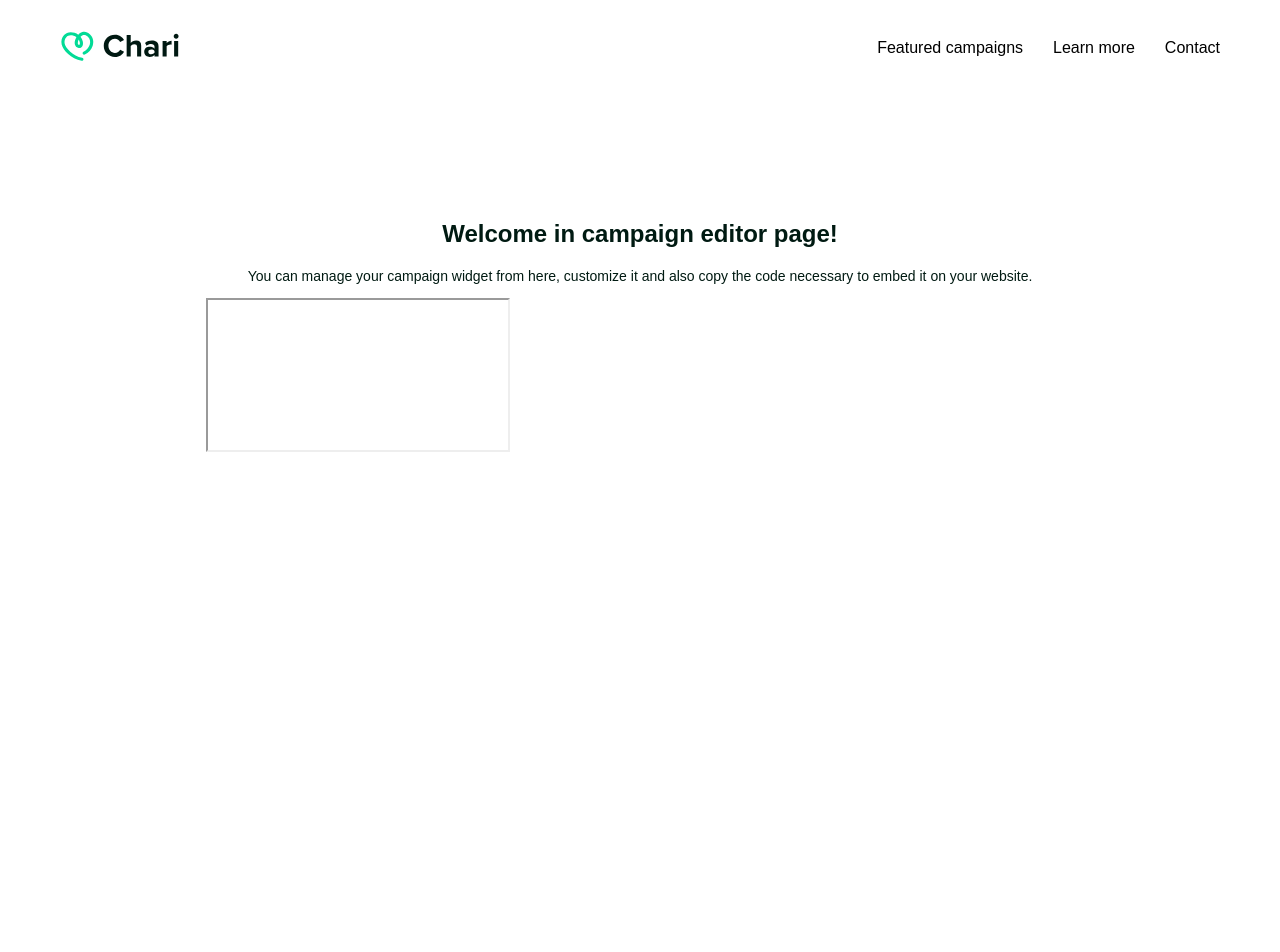
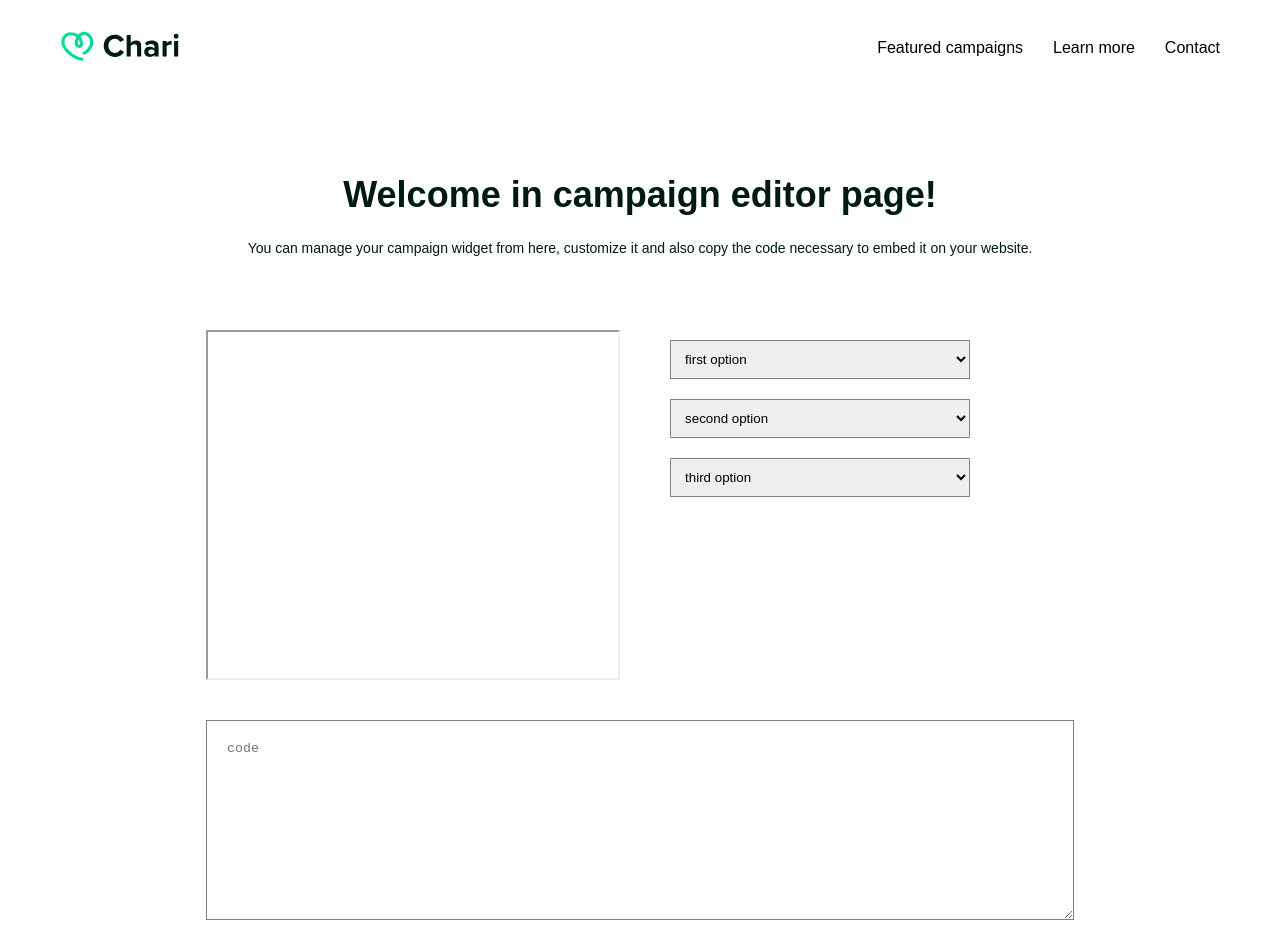
Before and after one commit to DecentLabs/chari, a React (Create React App) app in the folder client/: page /campaign/admin in a window 1280 px wide. Shown: the top 952 px of the page. Before the commit the page ends 800 px from the top, so only its background shows below. Built offline with nearby package versions, Linux system fonts and the light colour scheme; a web font is replaced by a local one.

Commit message:
admin page, styles, select comp

```diff
--- /dev/null
+++ b/client/src/components/select.js
@@ -0,0 +1,24 @@
+import React from 'react'
+import styles from './../styles/select.module.css'
+
+class Select extends React.Component {
+  render () {
+    const {onChange, defaultValue} = this.props
+    const options = this.props.options ? this.props.options : []
+
+    const optionTags = options.map((option) => {
+      return (
+        <option key={option.value} value={option.value}>{option.name}</option>
+      )
+    })
+    return (
+      <div className={styles.selectWrapper}>
+        <select className={styles.select}  onChange={onChange} value={defaultValue}>
+          {optionTags}
+        </select>
+      </div>
+    )
+  }
+}
+
+export default Select
--- a/client/src/styles/NewCampaign.module.css
+++ b/client/src/styles/NewCampaign.module.css
@@ -1,5 +1,5 @@
 .newCampaign {
   text-align: left;
-  padding: 100px 15%;
-  height: calc(100vh - 100px);
+  padding: 50px 15%;
+  height: calc(100vh - 50px);
 }
--- /dev/null
+++ b/client/src/styles/select.module.css
@@ -0,0 +1,11 @@
+.selectWrapper {
+  width: 100%;
+  padding: 10px;
+}
+
+.select {
+  padding: 10px;
+  border: 1px solid gray;
+  width: 100%;
+  max-width: 300px;
+}
--- a/client/src/styles/widgetEditor.module.css
+++ b/client/src/styles/widgetEditor.module.css
@@ -0,0 +1,33 @@
+.widgetEditor {
+  display: flex;
+  flex-direction: column;
+}
+
+.widgetEditor header {
+  margin-bottom: 40px;
+}
+
+.widgetEditor .widget {
+  display: flex;
+  flex-direction: row;
+  margin: 20px auto;
+  width: 100%;
+}
+
+.widgetEditor .widget iframe {
+  width: 50%;
+  height: 350px;
+  margin-right: 40px;
+}
+
+.widgetEditor .widget .settings {
+  width: 50%;
+}
+
+.widgetEditor textarea {
+  width: 100%;
+  height: 200px;
+  border: 1px solid gray;
+  margin: 20px auto;
+  padding: 20px;
+}
--- a/client/src/views/WidgetEditor.js
+++ b/client/src/views/WidgetEditor.js
@@ -1,17 +1,36 @@
 import React from "react"
 import styles from './../styles/widgetEditor.module.css'
 
+import Button from './../components/button.js'
+import Input from './../components/input.js'
+import Select from './../components/select.js'
+
 function WidgetEditor () {
+  const options = [
+    {value: 1, name: 'first option'},
+    {value: 2, name: 'second option'},
+    {value: 3, name: 'third option'}
+  ]
+
   return (
     <div className={styles.widgetEditor}>
       <header>
-        <h2>Welcome in campaign editor page!</h2>
+        <h1>Welcome in campaign editor page!</h1>
         <p>You can manage your campaign widget from here, customize it and also copy the code necessary to embed it on your website.</p>
       </header>
 
       <div className={styles.widget}>
         <iframe src=""></iframe>
+        <div className={styles.settings}>
+          <Select options={options}></Select>
+          <Select options={options} defaultValue="2"></Select>
+          <Select options={options} defaultValue="3"></Select>
+        </div>
       </div>
+
+      <textarea placeholder="code"></textarea>
+
+      <Button>Add fund</Button>
     </div>
   )
 }
```
